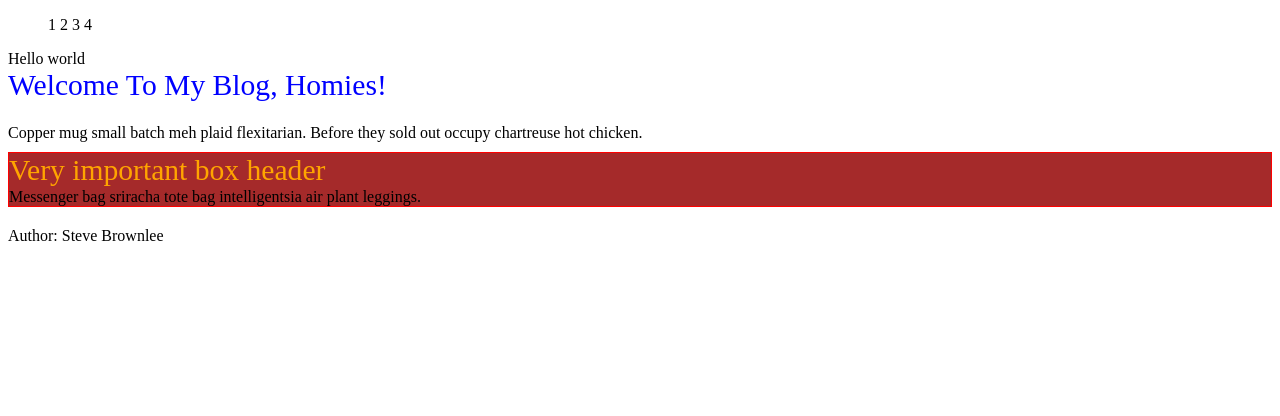
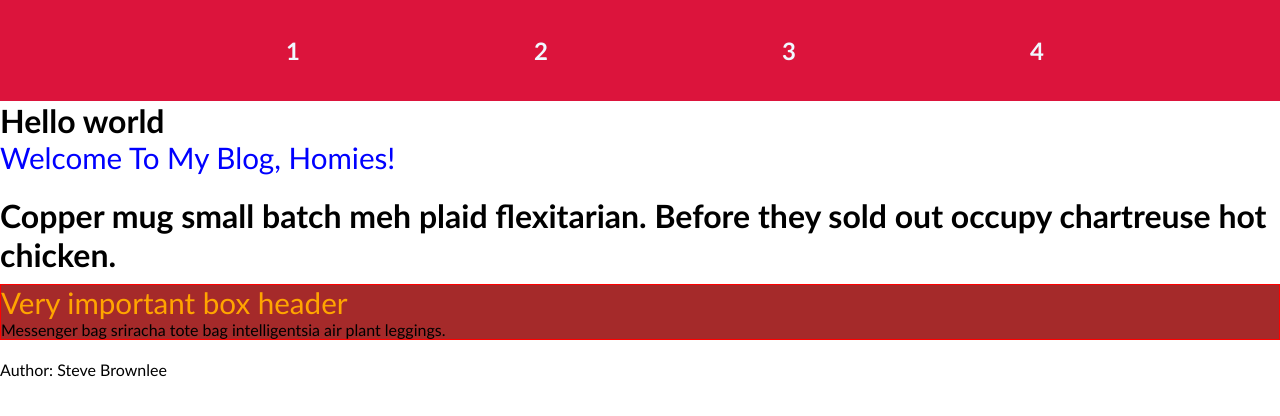
Before and after one commit to JoeShep/css_selectors_gh-demo, a plain HTML site: page index.html in a window 1280 px wide. Drawn offline with Linux system fonts and the light colour scheme.

Commit message:
added some kickass styling to that navbar

```diff
--- a/main.css
+++ b/main.css
@@ -1,3 +1,9 @@
+body {
+  margin: 0px;
+  padding: 0px;
+  font-family: 'Gill Sans', 'Gill Sans MT', Calibri, 'Trebuchet MS', sans-serif;
+}
+
 /* section {
   color: red;
 } */
@@ -35,7 +41,7 @@ element */
 /*
 This will select only the section and ignore the div
 */
-.article > .article__header {
+.article>.article__header {
   font-size: 1.85em;
   line-height: 1.2em;
   color: blue
@@ -52,14 +58,38 @@ This will select only the section and ignore the div
 /*
   This will select only a section that directly follows another section
 */
-section + section {
+section+section {
   margin: 20px 0 10px 0;
 }
 
-section ~ section {
+section~section {
   margin: 20px 0 10px 0;
 }
 
 li {
   display: inline-block;
+  margin-left: 10px;
+  font-weight: bold;
 }
+
+li:hover {
+  color: rgb(33, 23, 140);
+  text-decoration: underline;
+}
+
+ul {
+  display: flex;
+  justify-content: space-evenly;
+}
+
+nav {
+  background-color: crimson;
+  color: aliceblue;
+  font-size: 1.5em;
+  padding: .5em;
+}
+
+.article__content {
+  font-weight: bold;
+  font-size: 2em;
+}
```
